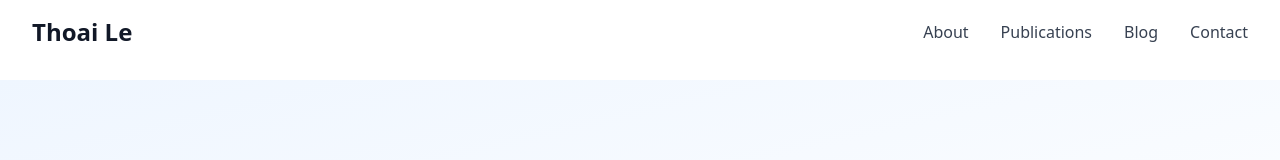
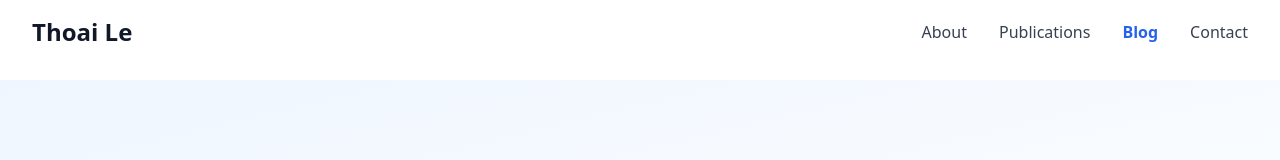
Before and after one commit to thoailt/thoailt.github.io, a Next.js app: page /blog in a window 1280 px wide. Shown: the top 160 px of the page. Built offline with nearby package versions, Linux system fonts and the light colour scheme.

Commit message:
Add active state highlight for navigation menu

```diff
--- a/components/Header.tsx
+++ b/components/Header.tsx
@@ -1,5 +1,6 @@
-import React, { useState, useEffect } from 'react';
-import Link from 'next/link';
+import React, { useState, useEffect } from "react";
+import Link from "next/link";
+import { useRouter } from "next/router";
 
 /**
  * Header component with responsive navigation and smooth scroll
@@ -13,8 +14,24 @@ interface HeaderProps {
 }
 
 export default function Header({ config }: HeaderProps) {
+  const router = useRouter();
   const [isScrolled, setIsScrolled] = useState(false);
   const [isMobileMenuOpen, setIsMobileMenuOpen] = useState(false);
+
+  // Check if a navigation item is active
+  const isActive = (href: string) => {
+    // Remove trailing slash for comparison
+    const currentPath = router.pathname.replace(/\/$/, "");
+    const linkPath = href.replace(/\/$/, "");
+
+    // Exact match for home page
+    if (linkPath === "" || linkPath === "/") {
+      return currentPath === "" || currentPath === "/";
+    }
+
+    // For other pages, check if current path starts with link path
+    return currentPath === linkPath || currentPath.startsWith(linkPath + "/");
+  };
 
   // Track scroll position for header styling
   useEffect(() => {
@@ -22,25 +39,28 @@ export default function Header({ config }: HeaderProps) {
       setIsScrolled(window.scrollY > 20);
     };
 
-    window.addEventListener('scroll', handleScroll);
-    return () => window.removeEventListener('scroll', handleScroll);
+    window.addEventListener("scroll", handleScroll);
+    return () => window.removeEventListener("scroll", handleScroll);
   }, []);
 
   // Handle navigation clicks - smooth scroll for hash links on same page
-  const handleNavClick = (e: React.MouseEvent<HTMLAnchorElement>, href: string) => {
+  const handleNavClick = (
+    e: React.MouseEvent<HTMLAnchorElement>,
+    href: string
+  ) => {
     // Close mobile menu
     setIsMobileMenuOpen(false);
 
     // Handle hash links on current page (e.g., /#about when on homepage)
-    if (href.includes('#')) {
-      const hash = href.split('#')[1];
+    if (href.includes("#")) {
+      const hash = href.split("#")[1];
       if (hash) {
         // If we're on the homepage or the link starts with /#
-        if (window.location.pathname === '/' || href.startsWith('/#')) {
+        if (window.location.pathname === "/" || href.startsWith("/#")) {
           e.preventDefault();
           const element = document.getElementById(hash);
           if (element) {
-            element.scrollIntoView({ behavior: 'smooth' });
+            element.scrollIntoView({ behavior: "smooth" });
           }
         }
       }
@@ -50,13 +70,19 @@ export default function Header({ config }: HeaderProps) {
   return (
     <header
       className={`fixed top-0 left-0 right-0 z-50 transition-all duration-300 ${
-        isScrolled ? 'bg-white shadow-md' : 'bg-white/80 backdrop-blur-sm'
+        isScrolled ? "bg-white shadow-md" : "bg-white/80 backdrop-blur-sm"
       }`}
     >
-      <nav className="container-custom section-padding py-4" aria-label="Main navigation">
+      <nav
+        className="container-custom section-padding py-4"
+        aria-label="Main navigation"
+      >
         <div className="flex items-center justify-between">
           {/* Logo */}
-          <Link href="/" className="text-2xl font-bold text-gray-900 hover:text-primary-600 transition-colors">
+          <Link
+            href="/"
+            className="text-2xl font-bold text-gray-900 hover:text-primary-600 transition-colors"
+          >
             {config.name}
           </Link>
 
@@ -67,7 +93,11 @@ export default function Header({ config }: HeaderProps) {
                 <a
                   href={item.href}
                   onClick={(e) => handleNavClick(e, item.href)}
-                  className="text-gray-700 hover:text-primary-600 font-medium transition-colors"
+                  className={`font-medium transition-colors ${
+                    isActive(item.href)
+                      ? "text-primary-600 font-semibold"
+                      : "text-gray-700 hover:text-primary-600"
+                  }`}
                 >
                   {item.name}
                 </a>
@@ -108,7 +138,11 @@ export default function Header({ config }: HeaderProps) {
                 <a
                   href={item.href}
                   onClick={(e) => handleNavClick(e, item.href)}
-                  className="block px-4 py-2 text-gray-700 hover:bg-gray-100 hover:text-primary-600 rounded-lg transition-colors"
+                  className={`block px-4 py-2 rounded-lg transition-colors ${
+                    isActive(item.href)
+                      ? "bg-primary-100 text-primary-600 font-semibold"
+                      : "text-gray-700 hover:bg-gray-100 hover:text-primary-600"
+                  }`}
                 >
                   {item.name}
                 </a>
```
